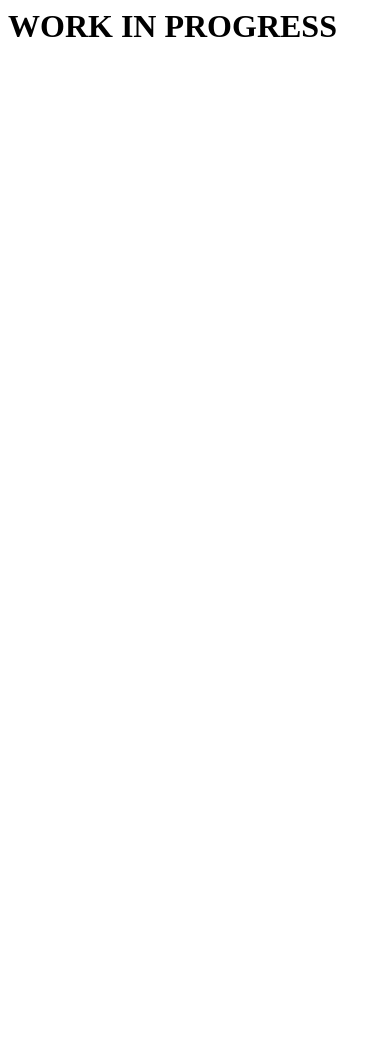
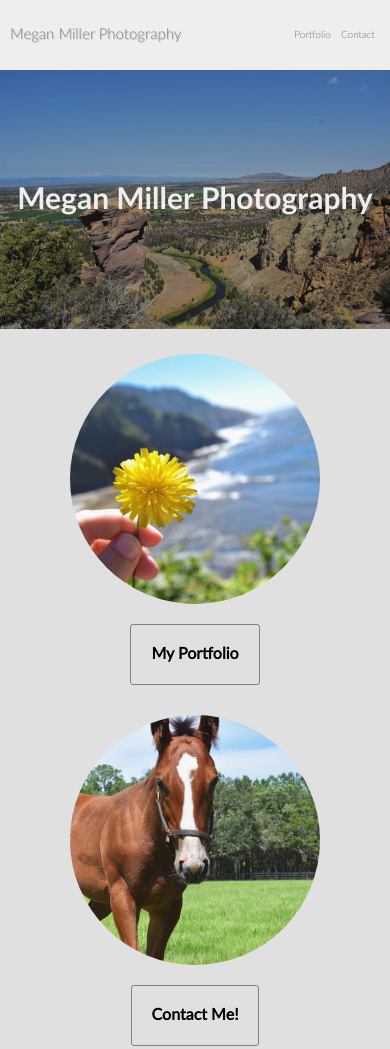
Before and after one commit to MeganMillerPhotography/MeganMillerPhotography.github.io, a plain HTML site: page index.html in a window 390 px wide. Before the commit the page ends 844 px from the top, so only its background shows below. Drawn offline with Linux system fonts and the light colour scheme.

Commit message:
index doone

```diff
--- a/index.html
+++ b/index.html
@@ -1 +1,42 @@
-<h1>WORK IN PROGRESS</h1>
+<!DOCTYPE html>
+<html lang="en">
+
+<head>
+  <meta charset="utf-8">
+  <meta name="viewport" content="width=device-width, initial-scale=1">
+  <link rel="stylesheet" type="text/css" href="static/main.css" />
+
+  <title>Megan Miller Photography</title>
+</head>
+
+<body>
+    <nav class="navbar">
+        <a class="logo" href="index.html">
+            Megan&nbsp;Miller&nbsp;Photography
+        </a>
+        <ul class="nav-links">
+            <li><a href="portfolio.html">Portfolio</a></li>
+            <li><a href="contact.html">Contact</a></li>
+        </ul>
+    </nav>
+    <div class="main">
+        <div class="jumbotron">
+            <img class="jumbo-bg" src="img/home.jpg">
+            <div class="jumbo-overlay">
+                <h1>Megan Miller Photography</h1>
+            </div>
+        </div>
+    </div>
+    <div class="shortcuts">
+        <div class="col">
+            <div class="col-img" id="col1-img">
+            </div>
+            <a class="button" href="portfolio.html"><h4>My Portfolio</h4></a>
+        </div>
+        <div class="col">
+            <div class="col-img" id="col2-img">
+            </div>
+            <a class="button" href="contact.html"><h4>Contact Me!</h4></a>
+        </div>
+    </div>
+</body>
--- /dev/null
+++ b/static/main.css
@@ -0,0 +1,246 @@
+@font-face {
+font-family:"lato-regular";
+src:url(../fonts/Lato-Regular.woff) format("woff");
+}
+
+@font-face {
+font-family:"lato-bold";
+src:url(../fonts/Lato-Bold.woff) format("woff");
+}
+
+@font-face {
+font-family:"lato-light";
+src:url(../fonts/Lato-Light.woff) format("woff");
+}
+
+*, *:before, *:after {
+    box-sizing: inherit;
+}
+
+html {
+    box-sizing: border-box;
+}
+
+body {
+    padding: 0px;
+    margin: 0px;
+    background-color: #eee;
+}
+
+h1, h2, h3, h4, h5, p, a, small {
+    padding:0;
+    margin:0;
+    font-family:"lato-regular","Helvetica Neue", Helvetica, Arial, sans-serif;
+}
+
+.navbar {
+    height: 70px;
+    line-height: 70px;
+    display: flex;
+    align-items: center;
+    background-color: #eee;
+    width: 100%;
+    align-items: center;
+    justify-content: space-between;
+}
+
+.logo {
+    display: inline-flex;
+    height: 100%;
+    color: grey;
+    text-decoration: none;
+    padding: 0px 30px;
+    font-family:"lato-light","Helvetica Neue", Helvetica, Arial, sans-serif;
+    font-size: 25px;
+}
+
+.logo:hover {
+    text-shadow: 1px 1px #c5c5c5;
+}
+
+.nav-links {
+    display: inline-flex;
+    margin: 0px 20px;
+    padding: 0px;
+    list-style-type: none;
+    height: 100%;
+    align-items: center;
+}
+
+.nav-links li {
+    display: inline-flex;
+    height: 100%;
+}
+
+.nav-links li a {
+    height: 100%;
+    text-align: center;
+    text-decoration: none;
+    color: #777;
+    padding: 0px 20px;
+    font-family:"lato-light","Helvetica Neue", Helvetica, Arial, sans-serif;
+    font-size: 20px;
+}
+
+.nav-links li a:hover {
+    text-shadow: 1px 1px #d5d5d5;
+}
+
+.jumbotron {
+    position: relative;
+    display: flex;
+    align-items: center;
+    width: 100%;
+}
+
+.jumbo-bg {
+    width: 100%;
+}
+
+.jumbo-overlay {
+    position: absolute;
+    left: 0; top: 0; right: 0; bottom: 0;
+    display: flex;
+    flex-direction: column;
+    align-items: center;
+    justify-content: center;
+    background-color: rgba(0,0,0,0.3);
+    color: #eee;
+}
+
+.transparent {
+    background-color: rgba(0,0,0,0);
+}
+
+.jumbo-overlay h1 {
+    font-size: 50px;
+    padding: 10px 0px;
+    font-family:"lato-bold","Helvetica Neue", Helvetica, Arial, sans-serif;
+}
+
+.jumbo-overlay h3 {
+    font-size: 25px;
+    color: #ddd;
+    font-family:"lato-light","Helvetica Neue", Helvetica, Arial, sans-serif;
+}
+
+.shortcuts {
+    display: flex;
+    flex-wrap: wrap;
+    align-items: center;
+    justify-content: space-around;
+    background-color: #e0e0e0;
+    padding: 20px;
+}
+
+.shortcuts .col {
+    display: inline-flex;
+    flex-flow: column;
+    align-items: center;
+    justify-content: center;
+    margin: 30px 0px;
+}
+
+.col-img {
+    display: inline-flex;
+    height: 300px;
+    width: 300px;
+    background-position: center;
+    background-repeat: no-repeat;
+    background-size: cover;
+    margin-bottom: 20px;
+    border-radius: 50%;
+}
+
+#col1-img {
+    background-image: url("../img/image_of_day.jpg");
+}
+
+#col2-img {
+    background-image: url("../img/horse.jpg");
+}
+
+.button {
+    padding: 20px;
+    border: 1px solid grey;
+    border-radius: 3px;
+    text-decoration: none;
+    color: inherit;
+}
+
+.button:hover {
+    background-color: #e5e5e5;
+}
+
+footer {
+    display: flex;
+    align-items: center;
+    background-color: #eee;
+    width: 100%;
+    align-items: center;
+    justify-content: center;
+}
+
+.expand {
+    height: 70px;
+    line-height: 70px;
+}
+
+.footer-links {
+    display: inline-flex;
+    margin: 0px;
+    padding: 0px;
+    list-style-type: none;
+    height: 100%;
+    align-items: center;
+}
+
+.footer-links li {
+    display: flex;
+    height: 100%;
+}
+
+.footer-links li a {
+    text-align: center;
+    text-decoration: none;
+    color: black;
+    margin: 0px 30px;
+    font-family:"lato-light","Helvetica Neue", Helvetica, Arial, sans-serif;
+}
+
+@media screen and (max-width: 600px) {
+    .logo {
+        padding: 0px 10px;
+        font-size: 15px;
+    }
+
+    .nav-links {
+        margin: 0px 10px;
+    }
+
+    .nav-links li a {
+        padding: 0px 5px;
+        font-size: 10px;
+    }
+
+    .jumbo-overlay h1 {
+        font-size: 30px;
+    }
+
+    .jumbo-overlay h3 {
+        font-size: 15px;
+    }
+
+    .shortcuts {
+        padding: 10px;
+    }
+
+    .shortcuts .col {
+        margin: 15px 0px;
+    }
+
+    .col-img {
+        height: 250px;
+        width: 250px;
+    }
+}
```
Also changed, not shown: portfolio.html (+1 -0 lines), contact.html (line endings or trailing spaces), fonts/Lato-Bold.woff (added), fonts/Lato-Light.woff (added), fonts/Lato-Regular.woff (added), img/home.jpg (added), img/horse.jpg (added), img/image_of_day.jpg (added).
